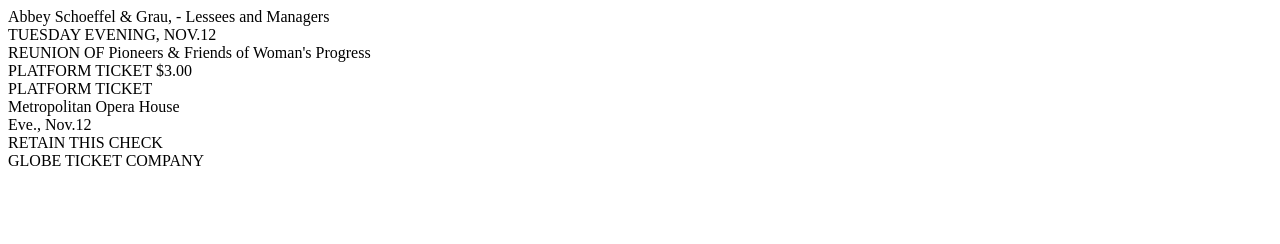
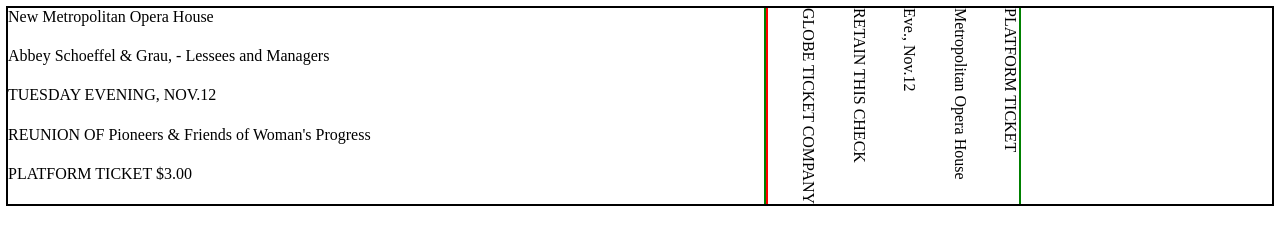
Before and after one commit to RVCC-IDMX/platform-ticket-ojohnson1, a website built with Parcel: page src/index.html in a window 1280 px wide. Built offline with nearby package versions, Linux system fonts and the light colour scheme.

Commit message:
Get grid in place

```diff
--- a/src/index.html
+++ b/src/index.html
@@ -1,5 +1,6 @@
 <!DOCTYPE html>
 <html lang="en">
+
 <head>
   <meta charset="UTF-8" />
   <meta http-equiv="X-UA-Compatible" content="IE=edge" />
@@ -10,9 +11,11 @@
 
 <body>
   <div class="main-content">
-      <div class="ticket">
 
     <div class="info">
+      <div class="info__met">
+        New Metropolitan Opera House
+      </div>
       <div class="info__hosts">
         Abbey Schoeffel & Grau, - Lessees and Managers
       </div>
@@ -22,7 +25,6 @@
       <div>
         REUNION OF Pioneers & Friends of Woman's Progress
       </div>
-
       <div class="info__price">
         PLATFORM TICKET $3.00
       </div>
@@ -47,6 +49,8 @@
         GLOBE TICKET COMPANY
       </div>
     </div>
+    <div class="empty"></div>
   </div>
 </body>
+
 </html>
--- a/src/scss/components/_ticket.scss
+++ b/src/scss/components/_ticket.scss
@@ -1,10 +1,14 @@
 .main-content {
   display: grid;
-  grid-template-columns: 2fr repeat(5, 4rem);
-  grid-template-rows: repeat(5, 100px);
+  // grid-template-columns: 2fr repeat(5, 4rem);
+  grid-template-columns: 3fr 1fr 1fr;
+  // grid-template-rows: repeat(5, 100px);
+  outline: 2px solid black;
 }
 
 .info {
+  display: grid;
+  outline: 2px solid red;
   &__hosts {
     grid-row: 2/ 2;
     grid-column: 1/ 2;
@@ -15,5 +19,8 @@
 }
 
 .platform {
-  writing-mode: sideways-rl;
+  display: grid;
+  outline: 2px solid green;
+  // writing-mode: sideways-rl;
+  writing-mode: vertical-rl;
 }
```
Lines whose indentation alone changed are shown as unchanged.
